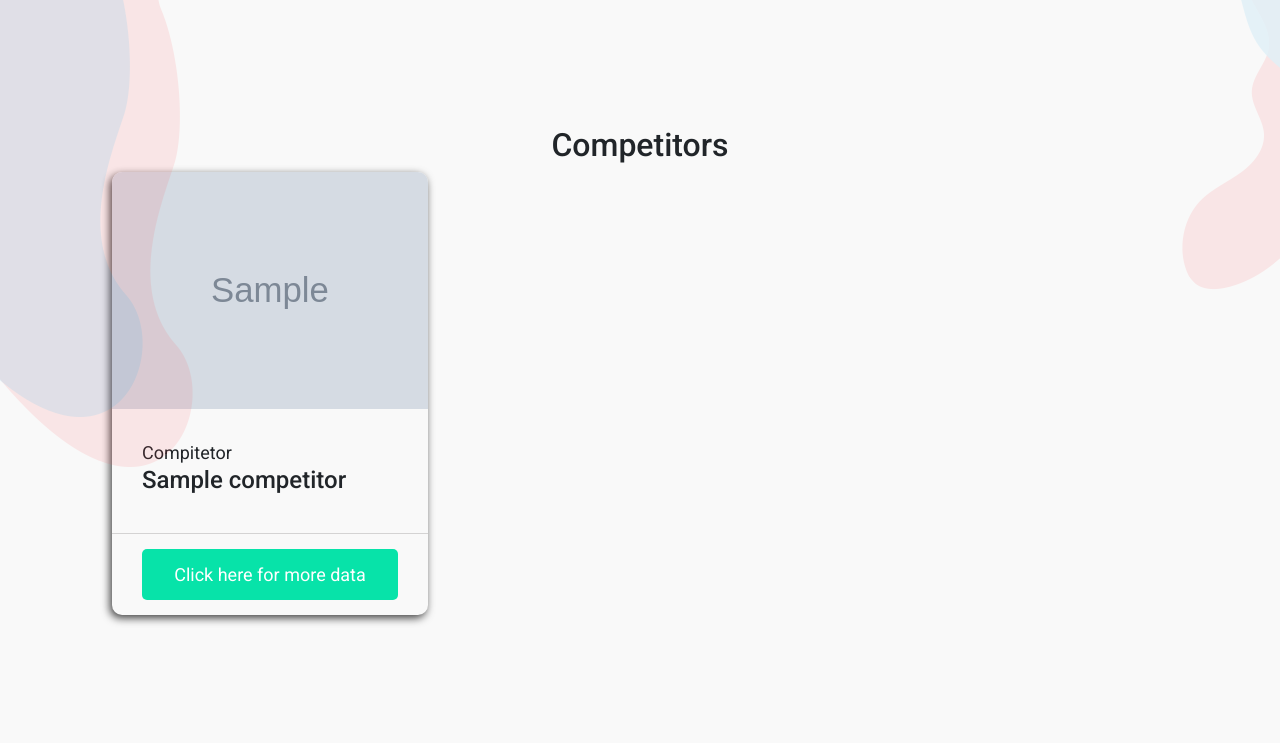
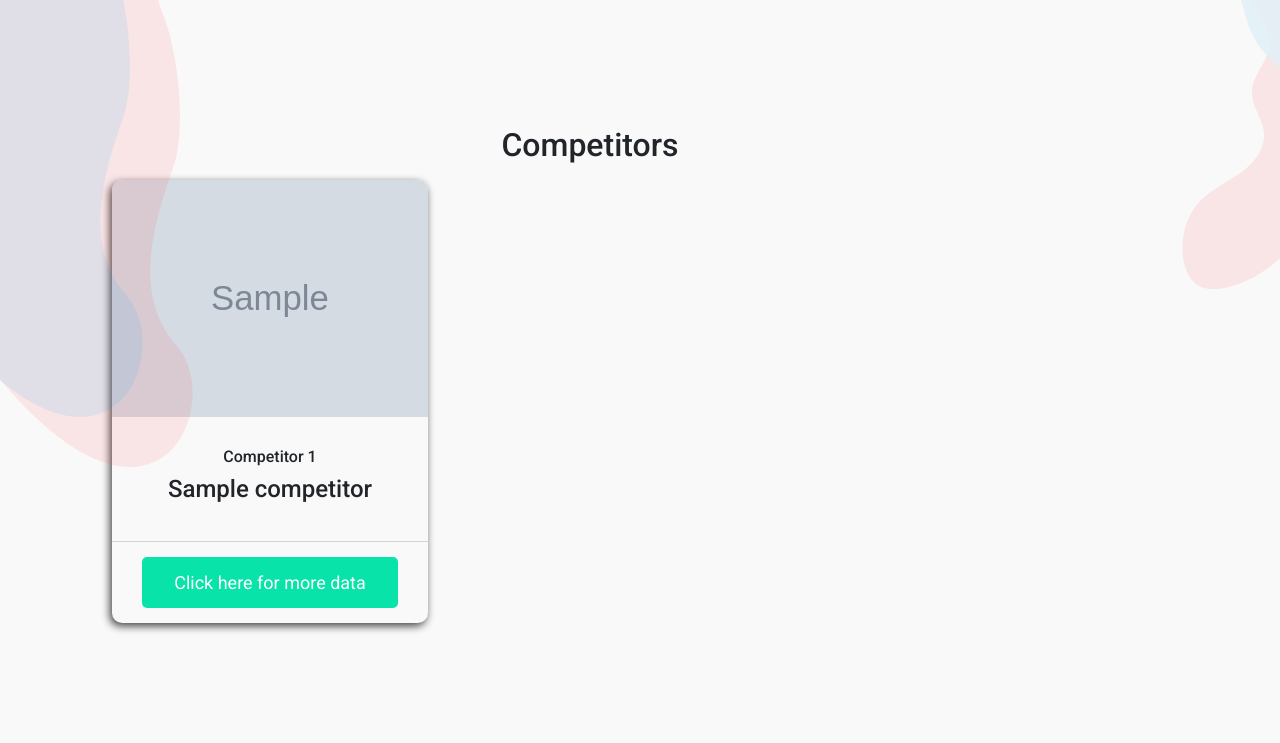
Before and after one commit to Sudip2073/SEO-as-a-service-website, a Django app: page /competitors/ in a window 1280 px wide. Shown: the part 100-843 px from the top of the page. Before the commit the page ends 724 px from the top, so only its background shows below. Run offline with Django 4.2, Linux system fonts and the light colour scheme; tables that the repository leaves empty hold one stand-in row (values such as "Sample post"); grey boxes marked "Sample" are stand-in pictures; some libraries are stand-ins or nearby versions.

Commit message:
Final commit

```diff
--- a/static/assets/css/style.css
+++ b/static/assets/css/style.css
@@ -47,6 +47,8 @@
 
 .sc-title span {
         font-size: 18px;
+        text-align: center;
+
     }
 
 .sc-title h3 {
--- a/templates/competitors.html
+++ b/templates/competitors.html
@@ -7,7 +7,7 @@
 
                     <div class="container course-tab">
                         <div class="page-title">
-                            <h2 class="abc" style="text-align: center;">Competitors</h2>
+                           <div class="table" style="text-align: center;width: 980px; left: 471px;" ><h2> Competitors </h2></div>
                         </div>
                         <div class="row course-list">
                             {% for i in competitors %}
@@ -19,8 +19,8 @@
 
                                     </div>
                                     <div class="sc-title">
-                                        <span>Compitetor</span>
-                                        <h3>{{i.name}}</h3>
+                                        <h6 style="text-align: center;">Competitor {{i.id}}</h6>
+                                        <h3 style="text-align: center;">{{i.name}}</h3>
                                     </div>
                                     <div class="sc-button">
                                         <a href="{% url 'competitors_detail' i.name %}" class="btns">Click here for more data</a>
```
Also changed, not shown: static/assets/images/Cryptogen_sqZYSWu.png (added), static/assets/images/Cynical_2.png (added), static/assets/images/Eminence_ways_2.png (added), static/assets/images/Treatnix__2_-removebg-preview.png (added), static/assets/images/Treatnix__2_-removebg-preview_65MbTzv.png (added), static/assets/images/Treatnix__2_-removebg-preview_ekbdXlp.png (added).
